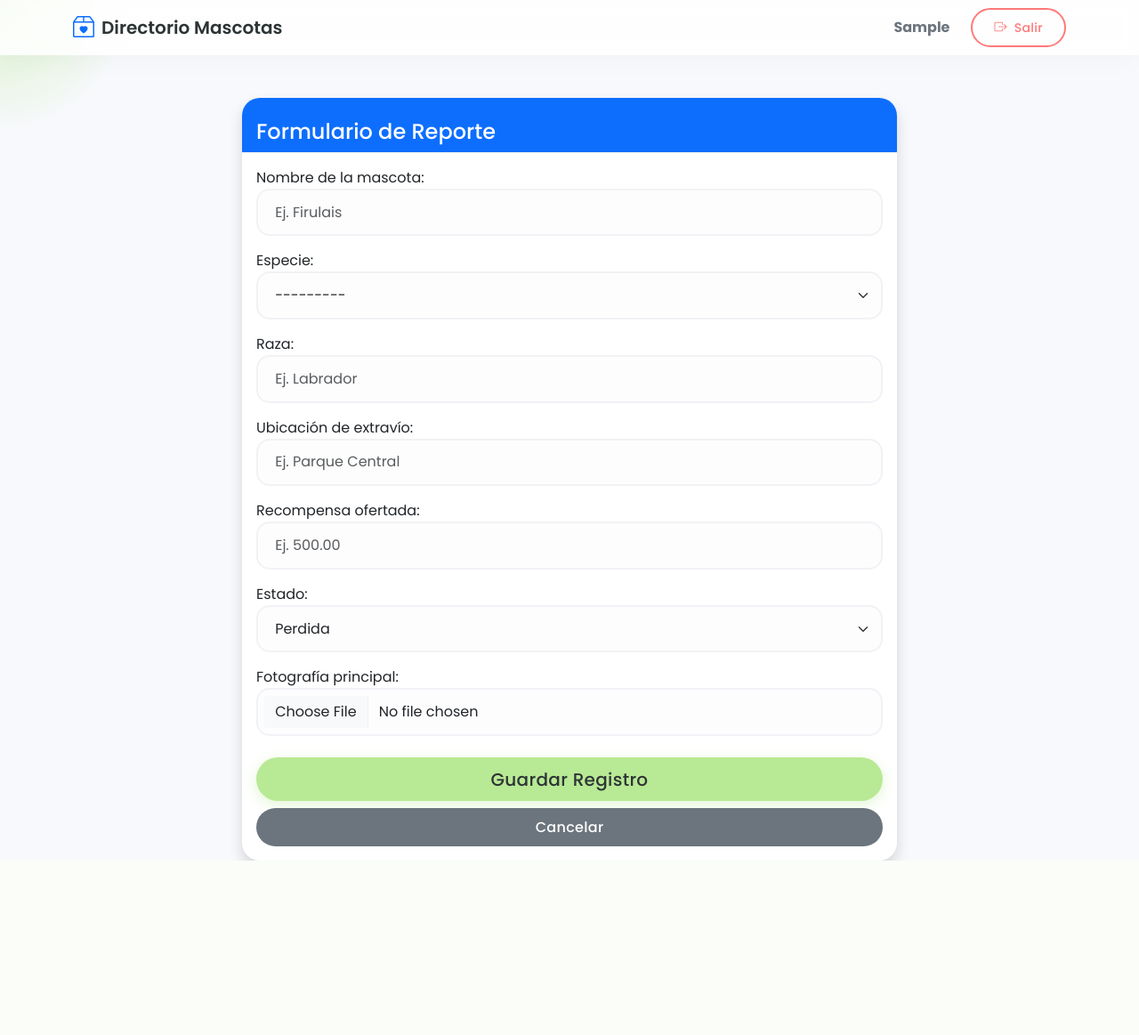
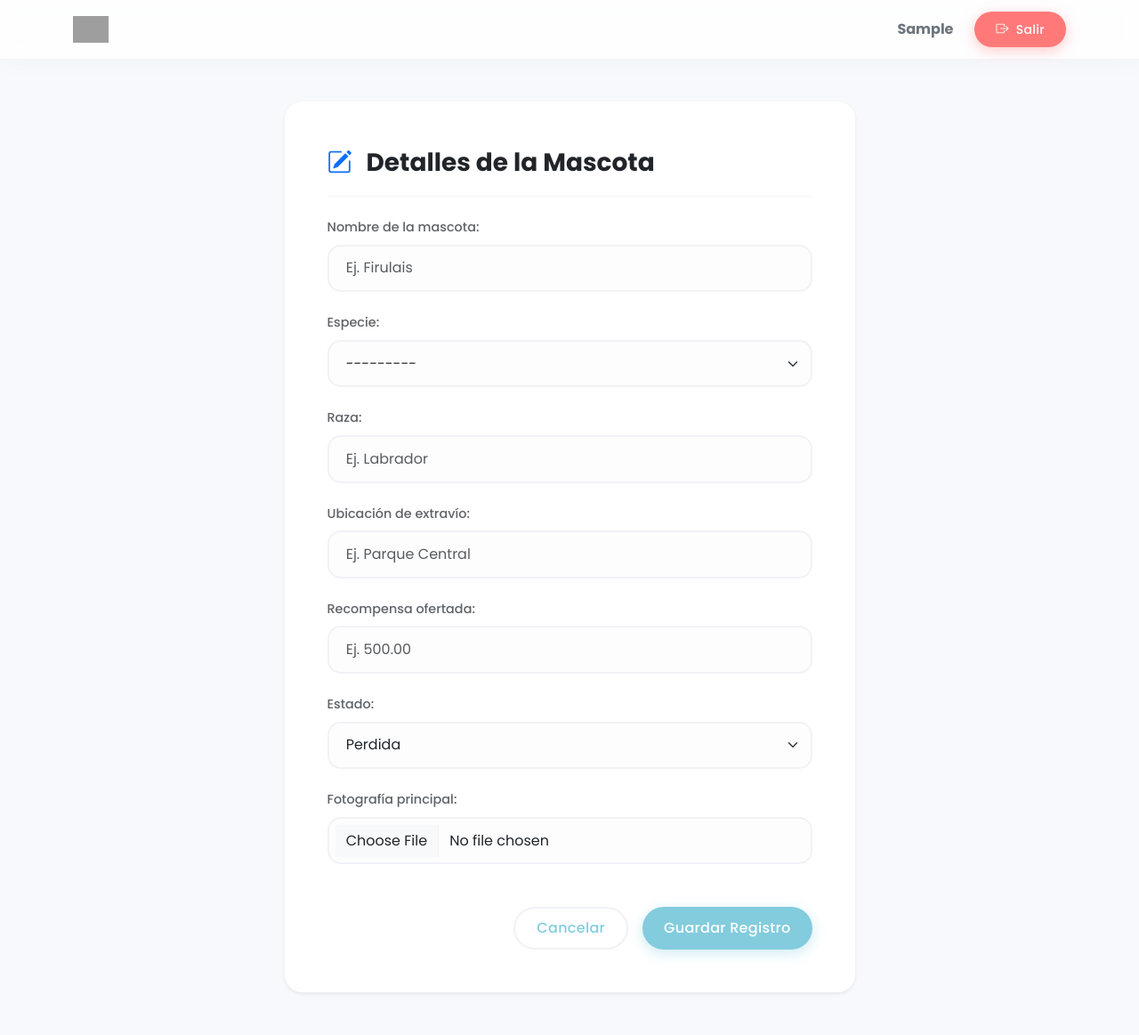
Before and after one commit to Adrydmz/directorio_mascotas, a Django app: page /nueva/ in a window 1280 px wide. Shown: the whole page at 89% size. Before the commit the page ends 967 px from the top, so only its background shows below. Run offline with Django 5.2, Linux system fonts and the light colour scheme; the visitor is signed in with stand-in values (Sample User, id 1); grey boxes are pictures that could not be loaded.

Commit message:
commit_05 | CSS final y logos

```diff
--- a/core/settings.py
+++ b/core/settings.py
@@ -107,3 +107,6 @@ LOGOUT_REDIRECT_URL = 'mascotas:lista_mascotas'
 
 # Simulación de servidor de correos en consola (para entorno de desarrollo)
 EMAIL_BACKEND = 'django.core.mail.backends.console.EmailBackend'
+
+MEDIA_URL = '/media/'
+MEDIA_ROOT = BASE_DIR / 'media'
--- a/mascotas/templates/mascotas/mascota_form.html
+++ b/mascotas/templates/mascotas/mascota_form.html
@@ -1,27 +1,22 @@
 {% extends 'base.html' %}
-
 {% block title %}Reportar Mascota{% endblock %}
-
 {% block content %}
-<div class="row justify-content-center">
-    <div class="col-md-8">
-        <div class="card shadow">
-            <div class="card-header bg-primary text-white">
-                <h4 class="mb-0">Formulario de Reporte</h4>
+<div class="row justify-content-center mt-4 mb-5">
+    <div class="col-md-8 col-lg-7">
+        <div class="card p-4 p-sm-5 border-0 shadow-sm">
+            <div class="d-flex align-items-center gap-3 mb-4 pb-3" style="border-bottom: 1px solid var(--border-color);">
+                <i class="bi bi-pencil-square fs-3 text-primary"></i>
+                <h3 class="fw-bold mb-0">Detalles de la Mascota</h3>
             </div>
-            <div class="card-body">
-                <form method="post" enctype="multipart/form-data">
-                    {% csrf_token %}
-
-                    {{ form.as_p }}
-
-                    <div class="d-grid gap-2 mt-4">
-                        <button type="submit" class="btn btn-success btn-lg">Guardar Registro</button>
-                        <a href="{% url 'mascotas:lista_mascotas' %}" class="btn btn-secondary">Cancelar</a>
-                    </div>
-                </form>
-            </div>
+            <form method="post" enctype="multipart/form-data">
+                {% csrf_token %}
+                {{ form.as_p }}
+                <div class="d-flex justify-content-end gap-3 mt-5">
+                    <a href="{% url 'mascotas:lista_mascotas' %}" class="btn btn-google-outline">Cancelar</a>
+                    <button type="submit" class="btn btn-google-primary">Guardar Registro</button>
+                </div>
+            </form>
         </div>
     </div>
 </div>
-{% endblock content %}
+{% endblock %}
--- a/static/css/style.css
+++ b/static/css/style.css
@@ -1,11 +1,14 @@
 @import url('https://fonts.googleapis.com/css2?family=Poppins:wght@300;400;500;600;700&display=swap');
 
 :root {
+    /* Paleta Pastel Original */
     --pastel-bg: #f8f9fc;
     --pastel-primary: #82ccdd; /* Azul pastel */
     --pastel-secondary: #f6e58d; /* Amarillo pastel */
     --neon-glow: rgba(184, 233, 148, 0.5); /* Verde pastel neón para el glow */
     --text-dark: #2d3436;
+    --text-muted: #5f6368;
+    --border-color: #f1f2f6;
 }
 
 body {
@@ -18,10 +21,8 @@ body {
 /* Efecto Luz Neón que seguirá el mouse */
 #cursor-glow {
     position: fixed;
-    top: 0;
-    left: 0;
-    width: 350px;
-    height: 350px;
+    top: 0; left: 0;
+    width: 350px; height: 350px;
     background: radial-gradient(circle, var(--neon-glow) 0%, transparent 60%);
     border-radius: 50%;
     pointer-events: none; /* Crucial para poder dar clic a través de la luz */
@@ -50,83 +51,59 @@ main, .navbar {
     font-weight: 600;
 }
 
-/* Botones estilo Google (Pill shape) */
-.btn {
-    border-radius: 50px;
-    font-weight: 500;
-    letter-spacing: 0.3px;
-    padding: 0.6rem 1.5rem;
-    transition: all 0.3s ease;
-    border: none;
-}
+/* ---------------------------------------------------
+   TARJETAS
+   --------------------------------------------------- */
 
-.btn-primary {
-    background-color: var(--pastel-primary);
-    color: #fff;
-    box-shadow: 0 4px 15px rgba(130, 204, 221, 0.4);
-}
-
-.btn-primary:hover {
-    background-color: #60a3bc;
-    transform: translateY(-2px);
-    box-shadow: 0 6px 20px rgba(96, 163, 188, 0.6);
-}
-
-.btn-success {
-    background-color: #b8e994;
-    color: #2d3436;
-    box-shadow: 0 4px 15px rgba(184, 233, 148, 0.4);
-}
-
-.btn-success:hover {
-    background-color: #78e08f;
-    transform: translateY(-2px);
-}
-
-.btn-outline-danger {
-    color: #ff7979;
-    border: 2px solid #ff7979;
-    background: transparent;
-}
-.btn-outline-danger:hover {
-    background-color: #ff7979;
-    color: white;
-}
-
-/* Tarjetas Googlesque */
+/* Tarjeta Base Estática (Para login, formularios, detalles, etc. - NO BRINCA) */
 .card {
     border: none;
     border-radius: 20px;
     background: #ffffff;
     box-shadow: 0 8px 25px rgba(0, 0, 0, 0.04);
-    transition: all 0.4s cubic-bezier(0.175, 0.885, 0.32, 1.275);
     overflow: hidden;
 }
 
-.card:hover {
+/* Tarjeta del Directorio (SOLO esta salta y brilla al pasar el mouse) */
+.mascota-card {
+    transition: all 0.4s cubic-bezier(0.175, 0.885, 0.32, 1.275);
+}
+
+.mascota-card:hover {
     transform: translateY(-12px) scale(1.02);
     box-shadow: 0 15px 35px rgba(0, 0, 0, 0.08), 0 0 25px var(--neon-glow);
 }
 
-.card-img-top {
+.mascota-card .card-img-top {
     border-radius: 20px 20px 0 0;
     transition: transform 0.5s ease;
 }
 
-.card:hover .card-img-top {
+.mascota-card:hover .card-img-top {
     transform: scale(1.05);
 }
 
 .card-header {
     background-color: transparent;
-    border-bottom: 1px solid #f1f2f6;
+    border-bottom: 1px solid var(--border-color);
     padding-top: 1.5rem;
 }
 
-/* Inputs y Forms mucho más limpios */
+/* ---------------------------------------------------
+   FORMULARIOS Y ESTRUCTURA (Estilo Googlesque)
+   --------------------------------------------------- */
+form p { margin-bottom: 1.5rem; }
+form label {
+    font-size: 0.9rem;
+    font-weight: 500;
+    color: var(--text-muted);
+    margin-bottom: 0.5rem;
+    display: block;
+}
+
 .form-control, .form-select {
     border-radius: 15px;
-    border: 2px solid #f1f2f6;
+    border: 2px solid var(--border-color);
     padding: 0.8rem 1.2rem;
     background-color: #fdfdfd;
     transition: all 0.3s ease;
@@ -138,3 +115,68 @@ main, .navbar {
     box-shadow: 0 0 15px rgba(130, 204, 221, 0.3);
     outline: none;
 }
+
+/* ---------------------------------------------------
+   BOTONES (Diseño Píldora con Colores Pastel)
+   --------------------------------------------------- */
+.btn {
+    border-radius: 50px;
+    font-weight: 500;
+    letter-spacing: 0.3px;
+    padding: 0.6rem 1.5rem;
+    transition: all 0.3s ease;
+    border: none;
+}
+
+/* Botones Azules Pastel (Soporta las clases de ambos códigos) */
+.btn-google-primary, .btn-primary {
+    background-color: var(--pastel-primary);
+    color: #fff;
+    box-shadow: 0 4px 15px rgba(130, 204, 221, 0.4);
+}
+.btn-google-primary:hover, .btn-primary:hover {
+    background-color: #60a3bc;
+    transform: translateY(-2px);
+    box-shadow: 0 6px 20px rgba(96, 163, 188, 0.6);
+    color: #fff;
+}
+
+/* Botones Verdes Pastel */
+.btn-google-success, .btn-success {
+    background-color: #b8e994;
+    color: #2d3436;
+    box-shadow: 0 4px 15px rgba(184, 233, 148, 0.4);
+}
+.btn-google-success:hover, .btn-success:hover {
+    background-color: #78e08f;
+    transform: translateY(-2px);
+    color: #2d3436;
+}
+
+/* Botones Rojos Pastel (Para eliminar y salir) */
+.btn-google-danger, .btn-outline-danger {
+    background-color: #ff7979;
+    color: white;
+    box-shadow: 0 4px 15px rgba(255, 121, 121, 0.4);
+}
+.btn-google-danger:hover, .btn-outline-danger:hover {
+    background-color: #e84118;
+    transform: translateY(-2px);
+    color: white;
+}
+
+/* Botones de Cancelar / Volver */
+.btn-google-outline {
+    background-color: white;
+    color: var(--pastel-primary);
+    border: 2px solid var(--border-color);
+}
+.btn-google-outline:hover {
+    background-color: var(--pastel-bg);
+    border-color: var(--pastel-primary);
+    transform: translateY(-2px);
+}
+
+/* Badges Pastel (Etiquetas de estado) */
+.badge-pastel-danger { background-color: #ffcccc; color: #d63031; }
+.badge-pastel-success { background-color: #c8e6c9; color: #2d3436; }
--- a/templates/base.html
+++ b/templates/base.html
@@ -16,16 +16,17 @@
 
     <nav class="navbar navbar-expand-lg mb-5 sticky-top">
         <div class="container">
-            <a class="navbar-brand d-flex align-items-center gap-2" href="{% url 'mascotas:lista_mascotas' %}">
-                <i class="bi bi-box2-heart text-primary fs-4"></i>
-                <span>Directorio Mascotas</span>
+            {% load static %} <a class="navbar-brand d-flex align-items-center gap-2" href="{% url 'mascotas:lista_mascotas' %}">
+                <img src="/media/FindyLogoMinimalist.png" alt="Findy" style="width: 40px; height: 40px; object-fit: contain;">
+                <span class="fw-bold fs-4 text-dark"><span class="text-primary"></span></span>
             </a>
+
             <button class="navbar-toggler border-0" type="button" data-bs-toggle="collapse" data-bs-target="#navbarNav">
                 <i class="bi bi-list fs-2 text-dark"></i>
             </button>
+
             <div class="collapse navbar-collapse" id="navbarNav">
                 <ul class="navbar-nav ms-auto align-items-center">
-
                     {% if user.is_authenticated %}
                         <li class="nav-item d-flex align-items-center me-4">
                             {% if user.avatar %}
@@ -49,7 +50,6 @@
                             <a class="nav-link btn btn-primary text-white px-4" href="{% url 'usuarios:registro' %}">Registrarse</a>
                         </li>
                     {% endif %}
-
                 </ul>
             </div>
         </div>
```
Also changed, not shown: bitacora.md (+2 -0 lines), mascotas/templates/mascotas/mascota_confirm_delete.html (+17 -18 lines), mascotas/templates/mascotas/mascota_detail.html (+48 -28 lines), mascotas/templates/mascotas/mascota_list.html (+31 -29 lines), usuarios/templates/usuarios/login.html (+23 -24 lines), usuarios/templates/usuarios/registro.html (+16 -14 lines).
